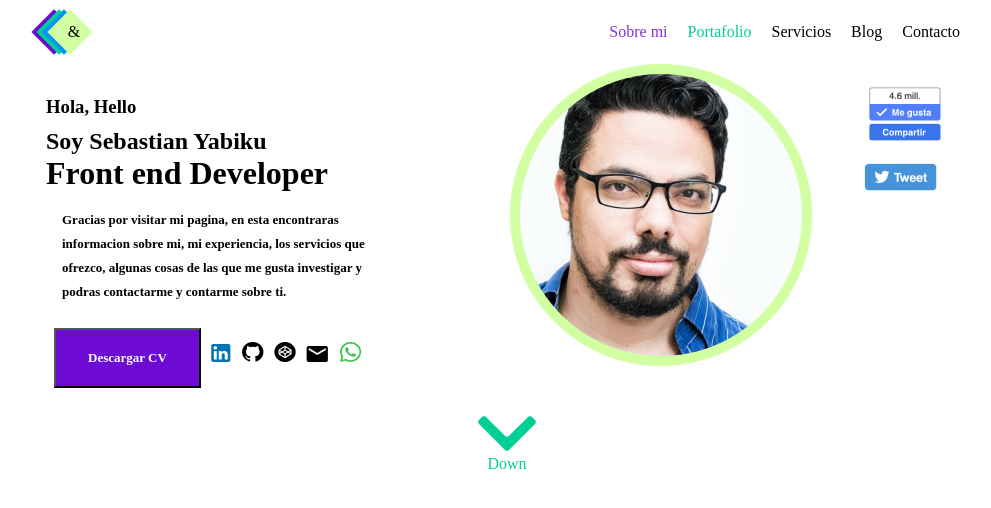
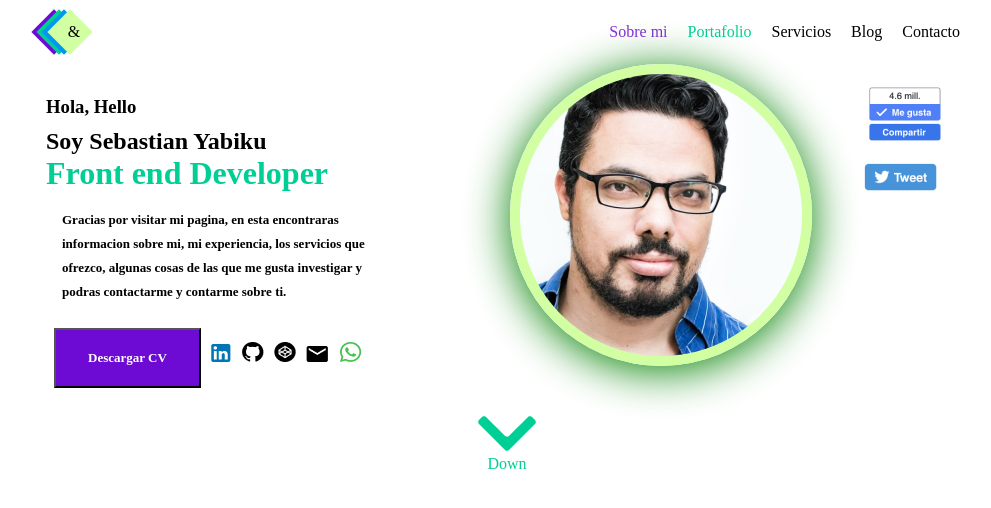
Before and after one commit to DSdaniel-sv/reto-grupal-new, a plain HTML site: page index.html in a window 1280 px wide. Shown: the whole page, without its empty margins (130-1121 px from the left). Drawn offline with Linux system fonts and the light colour scheme.

Commit message:
header actualizado2

```diff
--- a/css/main.css
+++ b/css/main.css
@@ -122,7 +122,9 @@ a {
   top: 4rem;
   font-family: 'Poppins';
   font-style: normal;
-
+}
+.about-name h1{
+  color:#00CF95;
 }
 .about-context{
   position: absolute;
@@ -174,6 +176,11 @@ a {
   position: absolute;
   margin-left: 30rem;
 }
+.avatar img{
+  border-radius: 50%;
+  border: none;
+  box-shadow: 0px 5px 45px 0px green;
+}
 .face-twi{
   display: inline-block;
   position: absolute;
```
